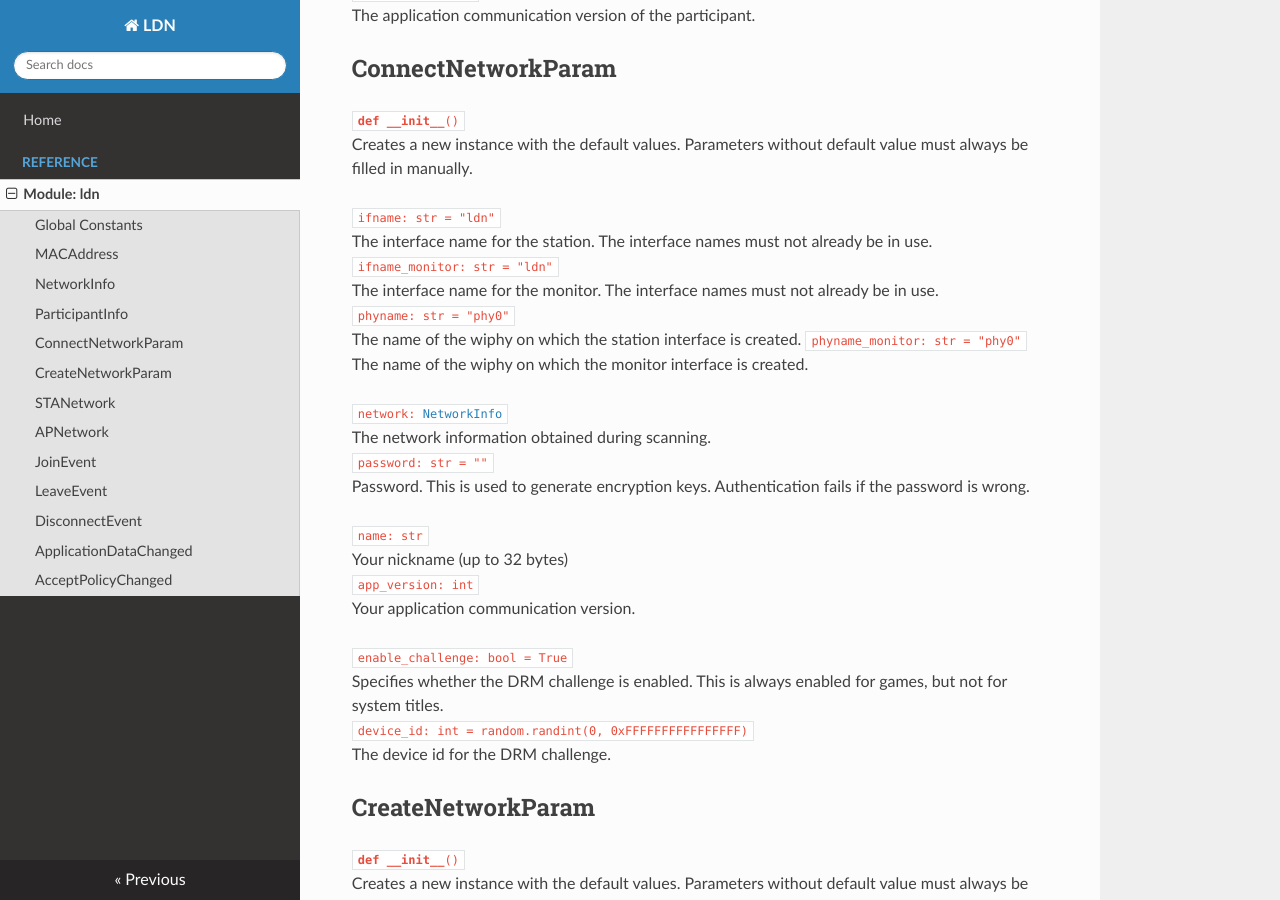
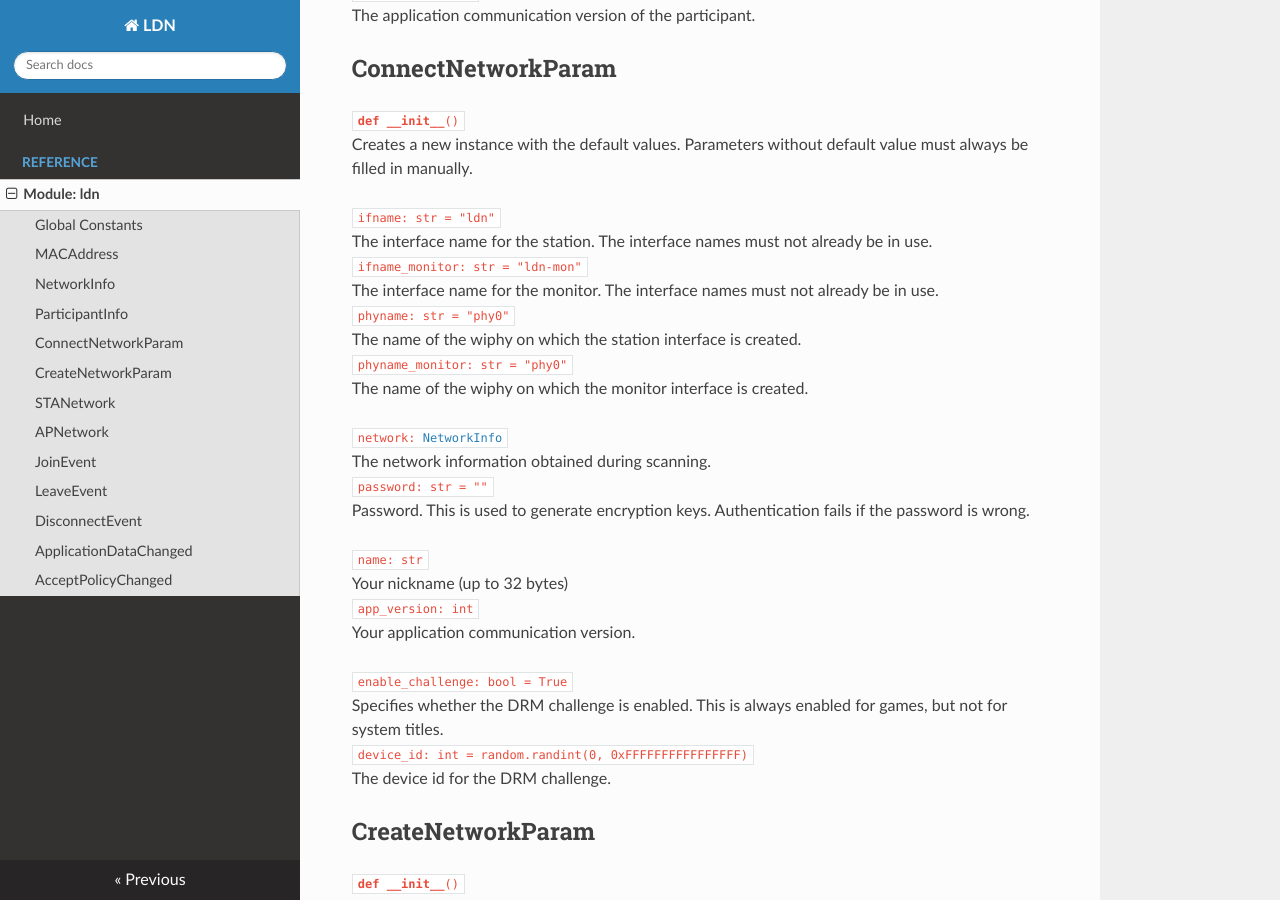
Before and after one commit to kinnay/LDN, an MkDocs documentation site: the page built from docs/reference/ldn.md, in a window 1280 px wide and 900 px high, scrolled down 2852 px. Built offline with MkDocs 1.6.1, drawn with Linux system fonts in a browser that asks for light colours; nearby versions of some CDN libraries.

```diff
--- a/docs/reference/ldn.md
+++ b/docs/reference/ldn.md
@@ -105,10 +105,10 @@ Implements the local wireless protocol used by the Nintendo Switch.
 
 `ifname: str = "ldn"`<br>
 <span class="docs">The interface name for the station. The interface names must not already be in use.</span><br>
-`ifname_monitor: str = "ldn"`<br>
+`ifname_monitor: str = "ldn-mon"`<br>
 <span class="docs">The interface name for the monitor. The interface names must not already be in use.</span><br>
 `phyname: str = "phy0"`<br>
-<span class="docs">The name of the wiphy on which the station interface is created.</span>
+<span class="docs">The name of the wiphy on which the station interface is created.</span><br>
 `phyname_monitor: str = "phy0"`<br>
 <span class="docs">The name of the wiphy on which the monitor interface is created.</span>
 
```
Also changed, not shown: README.md (+1 -1 lines).
